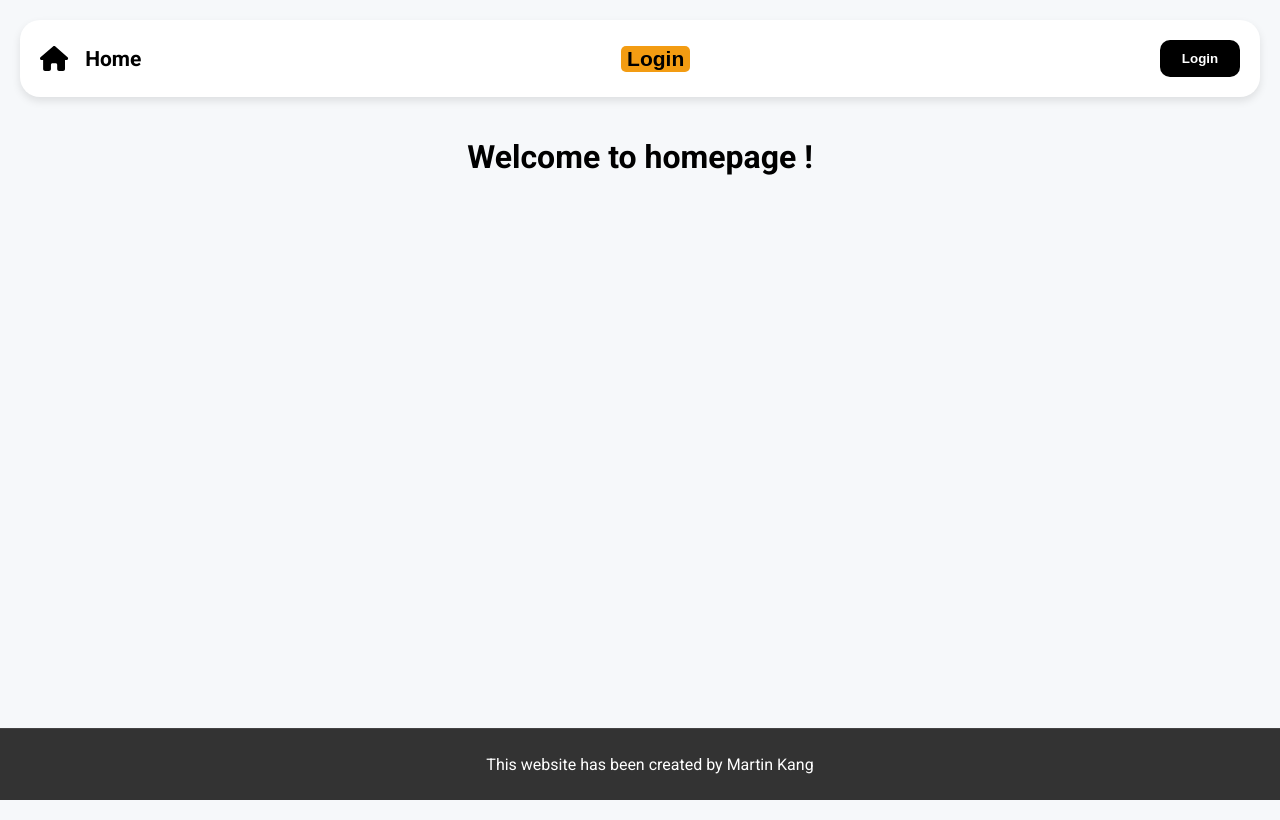
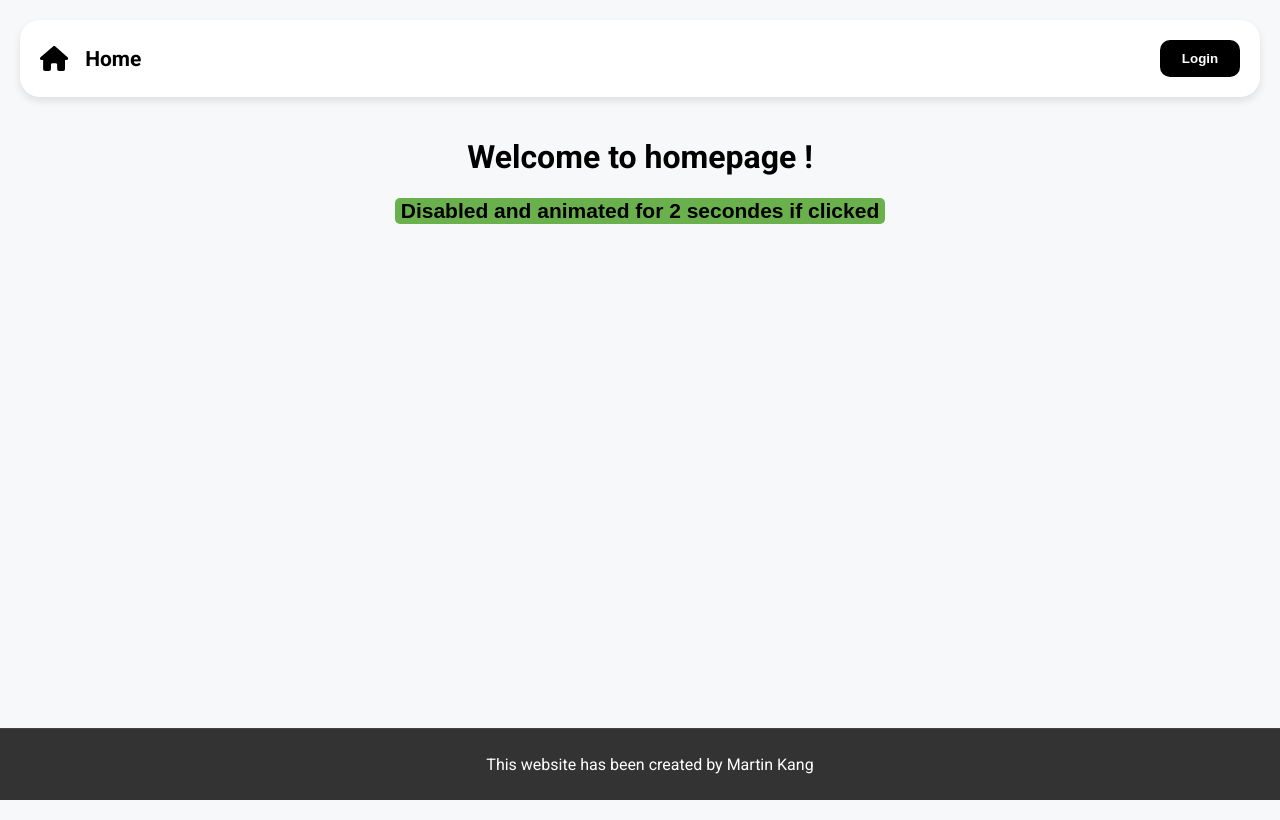
Before and after one commit to kangmartin/InterfaceDevelopmentLab3, a Vue app: page / in a window 1280 px wide. Built offline with nearby package versions, Linux system fonts and the light colour scheme.

Commit message:
Ex 9: add AsyncButton

```diff
--- /dev/null
+++ b/src/components/AsyncButton.vue
@@ -0,0 +1,43 @@
+<template>
+  <BaseButton
+      :disabled="isPending"
+      :color="color"
+      @click.stop.prevent="handleClick"
+  >
+    <font-awesome-icon
+        v-if="isPending"
+        :icon="['fas', 'circle-notch']"
+        pulse
+    />
+    <slot />
+  </BaseButton>
+</template>
+
+<script>
+import BaseButton from "@/components/BaseButton.vue";
+
+export default {
+  name: 'AsyncButton',
+  components: { BaseButton },
+  inheritAttrs: false,
+
+  props: {
+    color: {
+      type: String,
+      default: 'primary'
+    }
+  },
+  data () {
+    return {
+      isPending: false
+    }
+  },
+  methods: {
+    handleClick () {
+      const originalOnClick = /** @type {() => Promise<void>} */ (this.$attrs.onClick)
+      this.isPending = true
+      originalOnClick().finally(() => { this.isPending = false })
+    }
+  }
+}
+</script>
--- a/src/components/BaseButton.vue
+++ b/src/components/BaseButton.vue
@@ -2,10 +2,6 @@
 export default {
   name: "BaseButton",
   props: {
-    label: {
-      type: String,
-      required: true
-    },
     disabled: {
       type: Boolean,
       default: false
@@ -30,7 +26,7 @@
   <button
       :disabled="disabled"
       :class="buttonClass">
-    {{ label }}
+    <slot></slot>
   </button>
 </template>
 
@@ -38,8 +34,6 @@
 .base-button {
   font-weight: 600;
   font-size: 21px;
-  margin-right: 60px;
-  margin-left: 10px;
   border-radius: 5px;
   border: none;
   cursor: pointer;
@@ -86,5 +80,4 @@
   background-color: #cccccc;
   cursor: not-allowed;
 }
-
 </style>
--- a/src/components/BaseHeader.vue
+++ b/src/components/BaseHeader.vue
@@ -1,10 +1,6 @@
 <script>
-import BaseButton from "@/components/BaseButton.vue";
 export default {
   name: "BaseHeader",
-  components: {
-    BaseButton
-  }
 }
 </script>
 
@@ -14,9 +10,8 @@
     <div class="left-container">
       <font-awesome-icon :icon="['fas', 'house']" class="icon"/>
       <a href="index.html" class="logo">Home</a>
+    </div>
 
-    </div>
-      <BaseButton label="Login" color="warn"/>
       <button class="blackbutton">Login</button>
 
 
--- a/src/pages/HomePage.vue
+++ b/src/pages/HomePage.vue
@@ -1,19 +1,32 @@
 <script>
+import AsyncButton from "@/components/AsyncButton.vue";
+
 export default {
-  name: "HomePage"
+  name: "HomePage",
+  components: {
+    AsyncButton
+  },
+  methods: {
+    handleButtonClick() {
+      return new Promise((resolve) => {
+        setTimeout(resolve, 2000);
+      });
+    }
+  }
 }
 </script>
 
 <template>
   <div class="block">
     <h1>Welcome to homepage !</h1>
+    <AsyncButton @click="handleButtonClick">Disabled and animated for 2 secondes if clicked</AsyncButton>
   </div>
-
 </template>
 
 <style scoped>
-  .block{
+  .block {
     display: flex;
-    justify-content: center;
+    flex-direction: column;
+    align-items: center;
   }
 </style>
```
